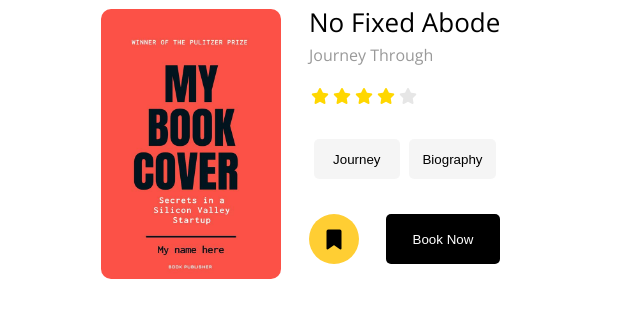
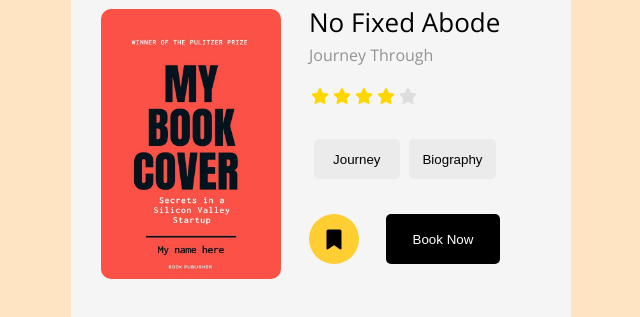
Before and after one commit to sak5010/kokoa-challenge-3, a plain HTML site: page index.html in a window 1280 px wide. Shown: the part 273-590 px from the top of the page, without its empty margins (319-959 px from the left). Drawn offline with nearby package versions, Linux system fonts and the light colour scheme.

Commit message:
touch body size, html color

```diff
--- a/style.css
+++ b/style.css
@@ -9,13 +9,15 @@ html {
   display: flex;
   justify-content: center;
   align-items: center;
+  background-color: bisque;
 }
 
 body {
   margin: 0;
   font-family: "Open Sans", sans-serif;
   width: 500px;
-  height: 1500px;
+  height: 1350px;
+  background-color: whitesmoke;
 }
 
 h1 {
```
